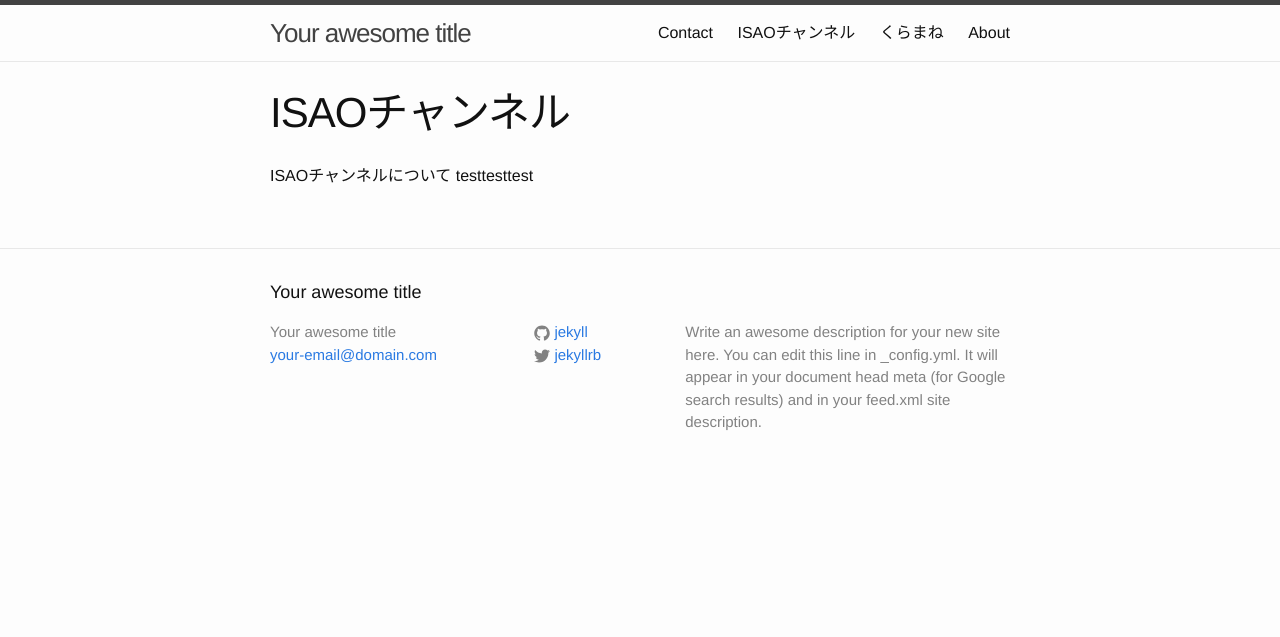
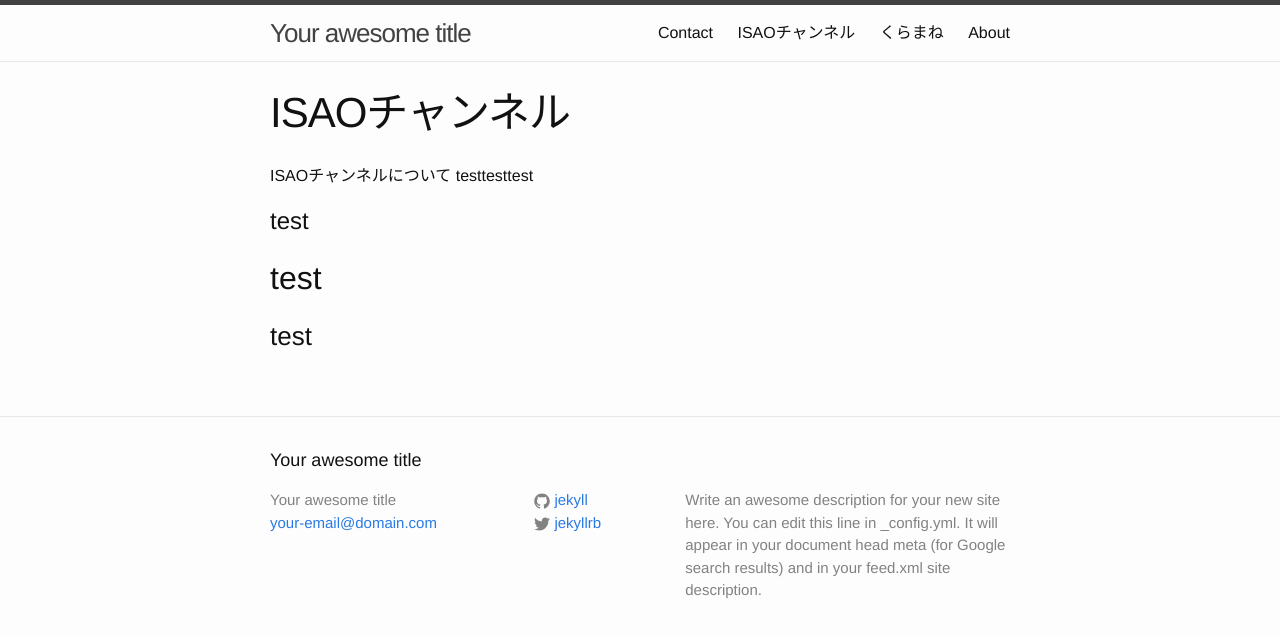
Before and after one commit to bigplants/jekyll_trial, a Jekyll site: the page built from about-copy-3.md, in a window 1280 px wide. Shown: the top 637 px of the page. Built offline with Jekyll 4.4.1, drawn with Linux system fonts in a browser that asks for light colours.

Commit message:
Updated '/about-copy-3.md' via CloudCannon

```diff
--- a/about-copy-3.md
+++ b/about-copy-3.md
@@ -4,4 +4,9 @@ title: ISAOチャンネル
 permalink: /isao_cannel/
 ---
 
+
 ISAOチャンネルについて testtesttest
+
+# test
+## test
+### test
```
